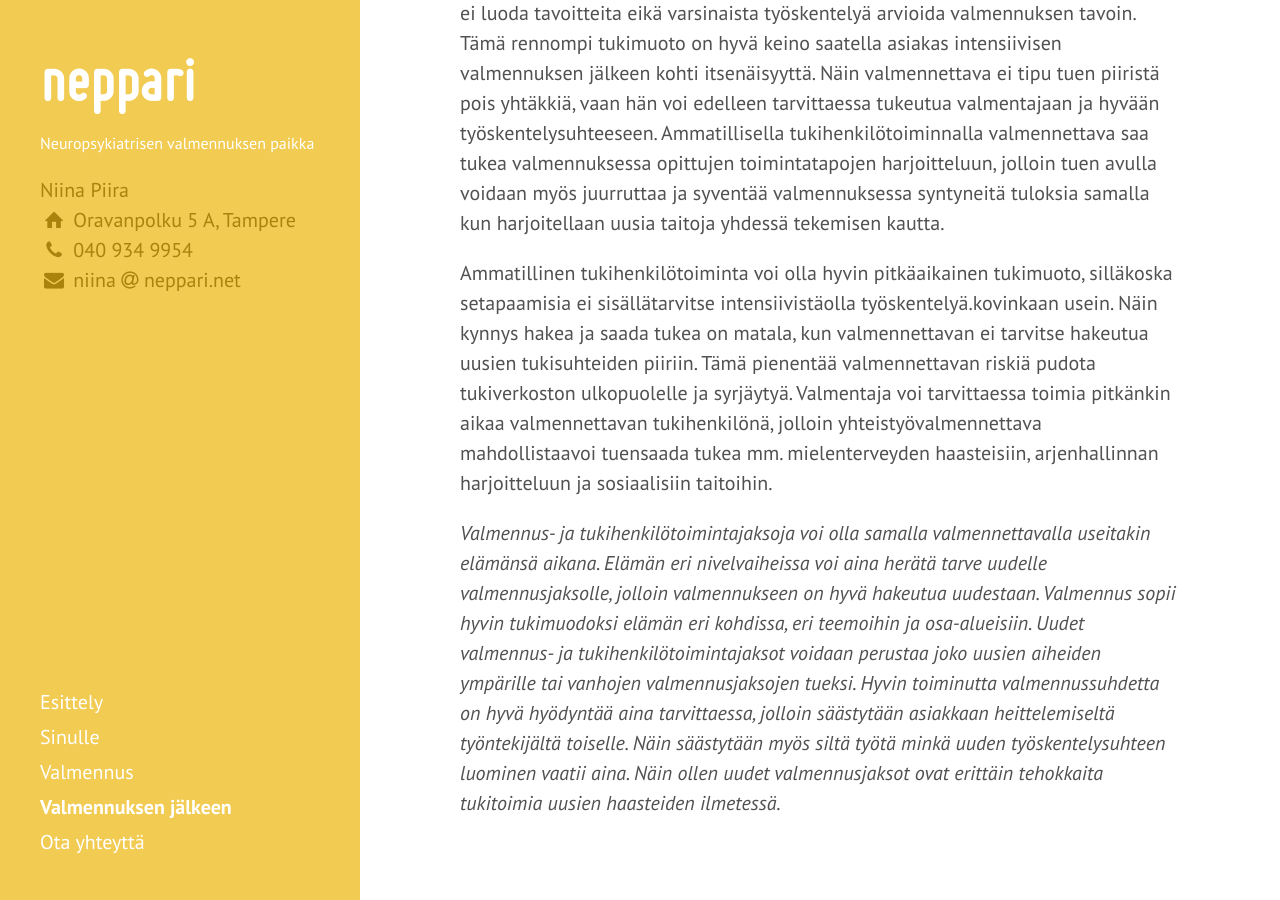
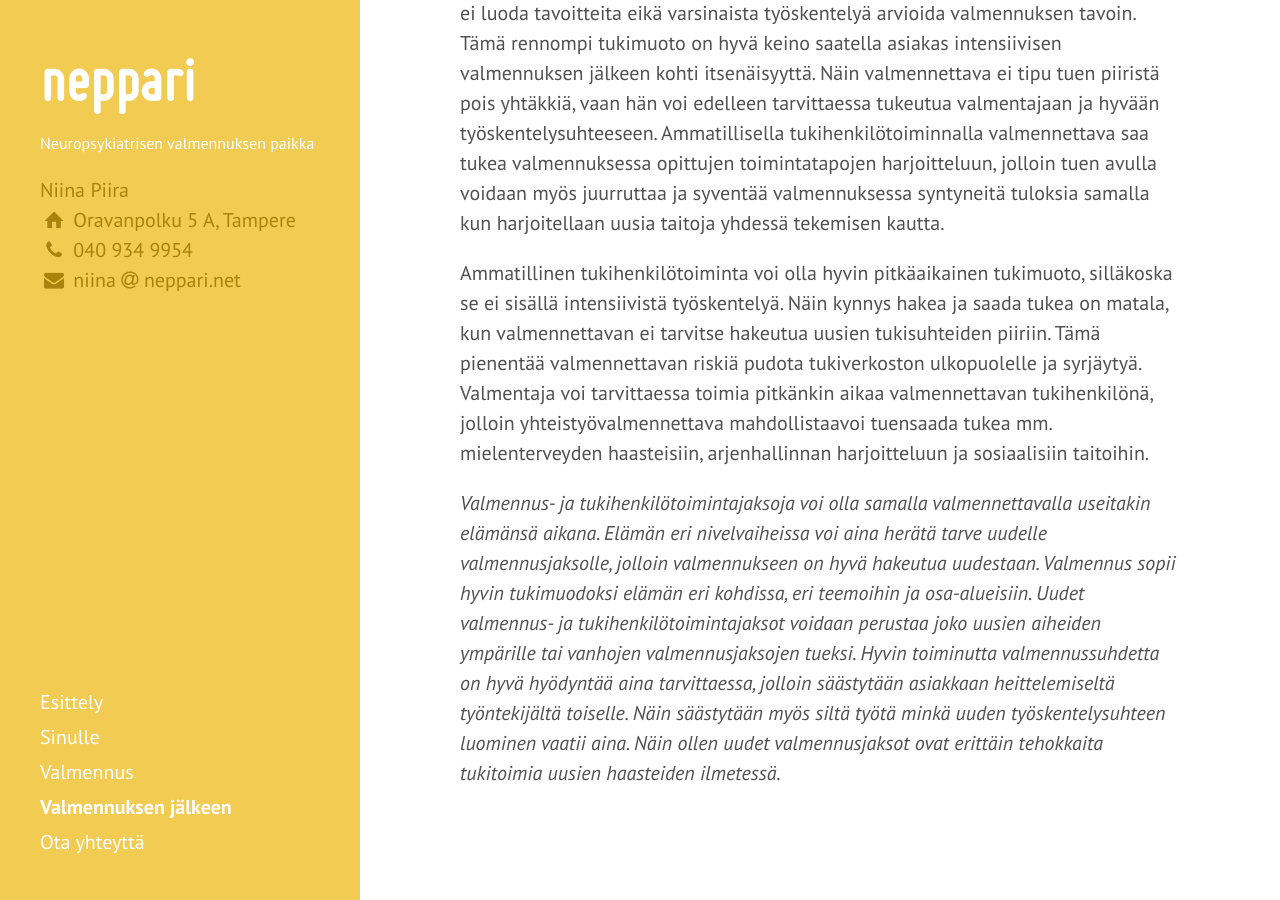
Before and after one commit to niinapiira/neppari.net, a Jekyll site: the page built from valmennuksen-jalkeen.md, in a window 1280 px wide and 900 px high, scrolled down 672 px. Built offline with Jekyll 4.4.1, drawn with Linux system fonts in a browser that asks for light colours; Markdown is read by kramdown in place of the engine named in the settings.

Commit message:
Updated valmennuksen-jalkeen.md

```diff
--- a/valmennuksen-jalkeen.md
+++ b/valmennuksen-jalkeen.md
@@ -11,6 +11,6 @@
 
 Ammatillinen tukihenkilötoiminta tarjoaa valmennuksen jälkeen ei-niin intensiivisen tuen, jossa valmentaja tukee valmennettavaa toimien enemmän taustalla, varalla, tarjoten mallintamisesimerkkejä ja henkistä tukea. Tukitoiminnalle ei luoda tavoitteita eikä varsinaista työskentelyä arvioida valmennuksen tavoin. Tämä rennompi tukimuoto on hyvä keino saatella asiakas intensiivisen valmennuksen jälkeen kohti itsenäisyyttä. Näin valmennettava ei tipu tuen piiristä pois yhtäkkiä, vaan hän voi edelleen tarvittaessa tukeutua valmentajaan ja hyvään työskentelysuhteeseen. Ammatillisella tukihenkilötoiminnalla valmennettava saa tukea valmennuksessa opittujen toimintatapojen harjoitteluun, jolloin tuen avulla voidaan myös juurruttaa ja syventää valmennuksessa syntyneitä tuloksia samalla kun harjoitellaan uusia taitoja yhdessä tekemisen kautta.
 
-Ammatillinen tukihenkilötoiminta voi olla hyvin pitkäaikainen tukimuoto, silläkoska setapaamisia ei sisällätarvitse intensiivistäolla työskentelyä.kovinkaan usein. Näin kynnys hakea ja saada tukea on matala, kun valmennettavan ei tarvitse hakeutua uusien tukisuhteiden piiriin. Tämä pienentää valmennettavan riskiä pudota tukiverkoston ulkopuolelle ja syrjäytyä. Valmentaja voi tarvittaessa toimia pitkänkin aikaa valmennettavan tukihenkilönä, jolloin yhteistyövalmennettava mahdollistaavoi tuensaada tukea mm. mielenterveyden haasteisiin, arjenhallinnan harjoitteluun ja sosiaalisiin taitoihin.
+Ammatillinen tukihenkilötoiminta voi olla hyvin pitkäaikainen tukimuoto, silläkoska se ei sisällä intensiivistä työskentelyä. Näin kynnys hakea ja saada tukea on matala, kun valmennettavan ei tarvitse hakeutua uusien tukisuhteiden piiriin. Tämä pienentää valmennettavan riskiä pudota tukiverkoston ulkopuolelle ja syrjäytyä. Valmentaja voi tarvittaessa toimia pitkänkin aikaa valmennettavan tukihenkilönä, jolloin yhteistyövalmennettava mahdollistaavoi tuensaada tukea mm. mielenterveyden haasteisiin, arjenhallinnan harjoitteluun ja sosiaalisiin taitoihin.
 
 *Valmennus- ja tukihenkilötoimintajaksoja voi olla samalla valmennettavalla useitakin elämänsä aikana. Elämän eri nivelvaiheissa voi aina herätä tarve uudelle valmennusjaksolle, jolloin valmennukseen on hyvä hakeutua uudestaan. Valmennus sopii hyvin tukimuodoksi elämän eri kohdissa, eri teemoihin ja osa-alueisiin. Uudet valmennus- ja tukihenkilötoimintajaksot voidaan perustaa joko uusien aiheiden ympärille tai vanhojen valmennusjaksojen tueksi. Hyvin toiminutta valmennussuhdetta on hyvä hyödyntää aina tarvittaessa, jolloin säästytään asiakkaan heittelemiseltä työntekijältä toiselle. Näin säästytään myös siltä työtä minkä uuden työskentelysuhteen luominen vaatii aina. Näin ollen uudet valmennusjaksot ovat erittäin tehokkaita tukitoimia uusien haasteiden ilmetessä.*
```
